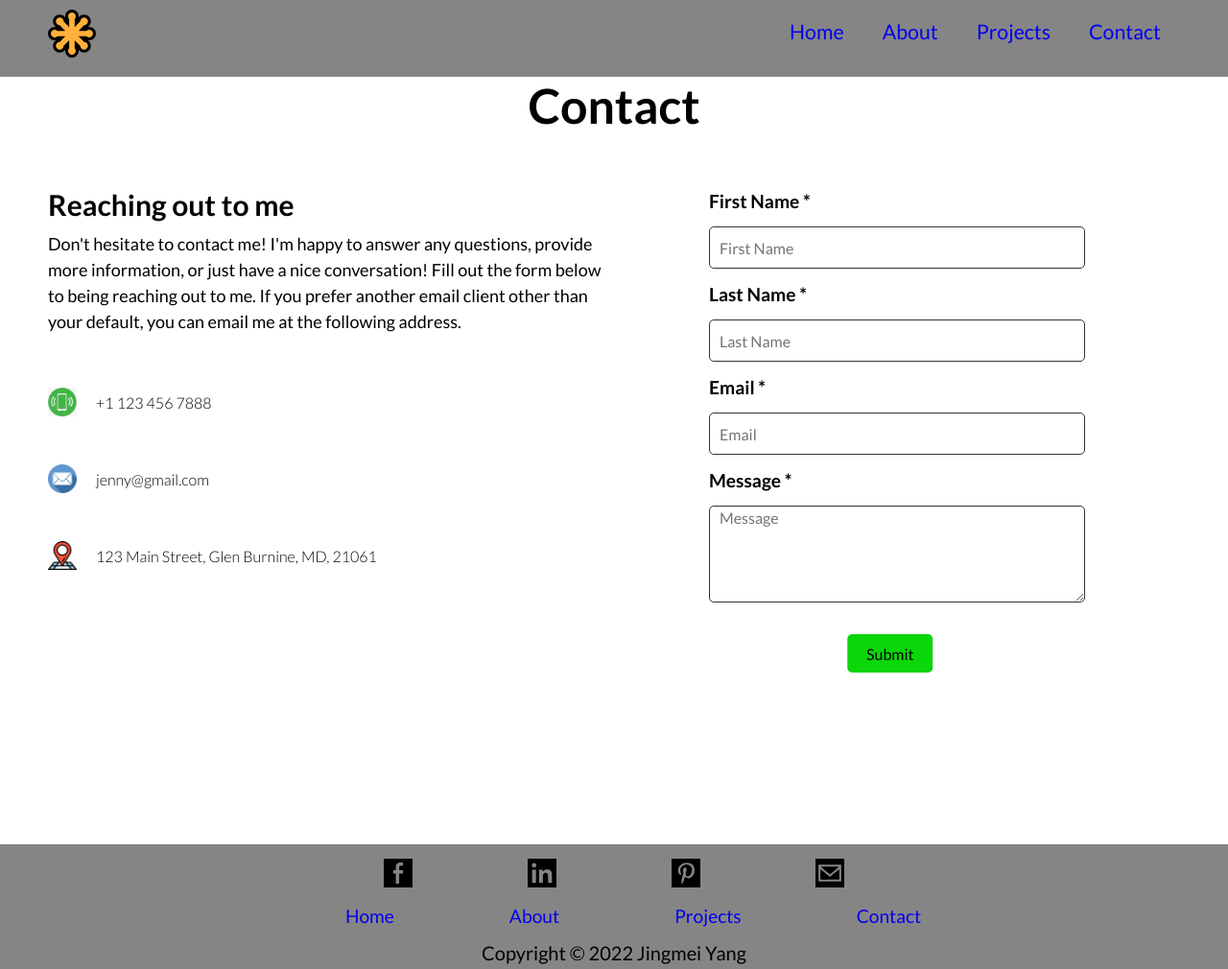
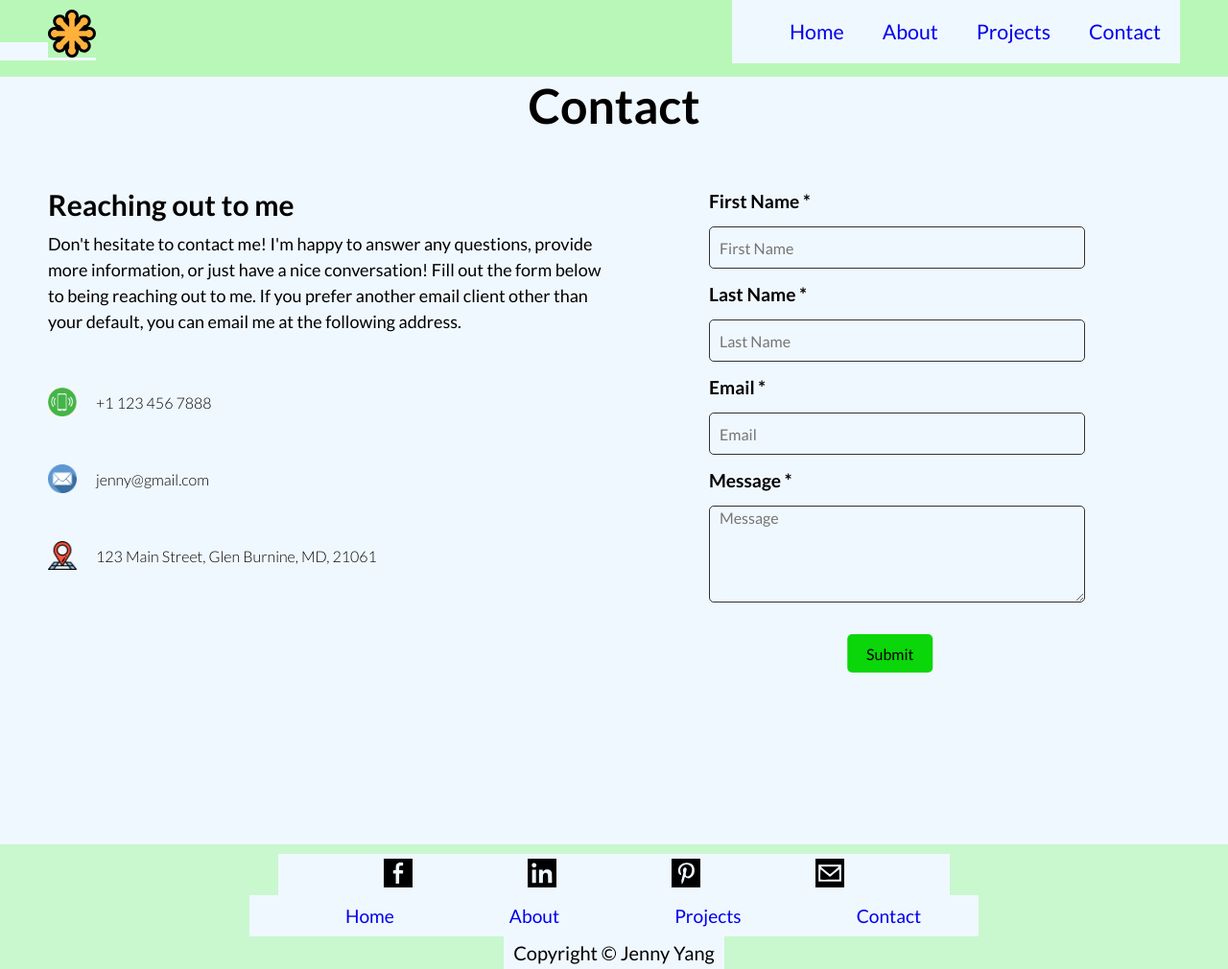
Before and after one commit to Jenny019/My-Portfolio, a React (Create React App) app: page /contact in a window 1280 px wide. Shown: the whole page at 96% size. Built offline with nearby package versions, Linux system fonts and the light colour scheme.

Commit message:
change background color

```diff
--- a/public/index.html
+++ b/public/index.html
@@ -20,6 +20,7 @@
       *{
         margin: 0;
         font-family: 'Lato', sans-serif;
+        background-color: aliceblue;
         /* background-color: rgb(242, 252, 252); */
       }
     </style>
--- a/src/components/footer/Footer.css
+++ b/src/components/footer/Footer.css
@@ -1,5 +1,5 @@
 .footer {
-  background: rgb(134, 133, 133);
+  background: rgba(185, 247, 185, 0.7);
   width: 100%;
   display: flex;
   flex-direction: column;
--- a/src/components/footer/Footer.js
+++ b/src/components/footer/Footer.js
@@ -32,9 +32,9 @@ const Footer = () => {
         </ul>
       </div>
       <div>
-        <p className="copyright">Copyright &copy; 2022 Jingmei Yang</p>
+        <p className="copyright">Copyright &copy; Jenny Yang</p>
       </div>
-  </div>
+    </div>
   )
 }
 
--- a/src/components/navbar/Navbar.css
+++ b/src/components/navbar/Navbar.css
@@ -1,17 +1,25 @@
+.navbar-container {
+  background-color: rgb(185, 247, 185);
+}
 .navbar {
   position: sticky;
   top: 0;
   left: 0;
   width: 100%;
   height: 80px;
-  background-color: rgb(134, 133, 133);
+  background-color: rgb(185, 247, 185);
   display: flex;
-  z-index: 2;
+  z-index: 10;
+}
+
+.logo {
+  background-color: rgb(185, 247, 185);
 }
 
 .logo img {
   max-width: 90px;
   margin: 10px 0 0 50px;
+  background-color: rgb(185, 247, 185);
 }
 
 .primary-nav {
@@ -19,6 +27,7 @@
   position: absolute;
   top: 0;
   right: 50px;
+  background-color: rgb(185, 247, 185);
 }
 
 .primary-nav li {
--- a/src/components/navbar/Navbar.js
+++ b/src/components/navbar/Navbar.js
@@ -5,7 +5,8 @@ import './Navbar.css';
 
 const NavBar = () => {
   return (
-    <div className='navbar'>
+    <div className='navbar-container'>
+      <div className='navbar'>
       <div className='logo'>
         <a href="">
           <img src={ logo } alt="logo" className='narbar-logo' />
@@ -21,6 +22,8 @@ const NavBar = () => {
         </ul>
       </div>
     </div>
+    </div>
+
   )
 }
 
```
